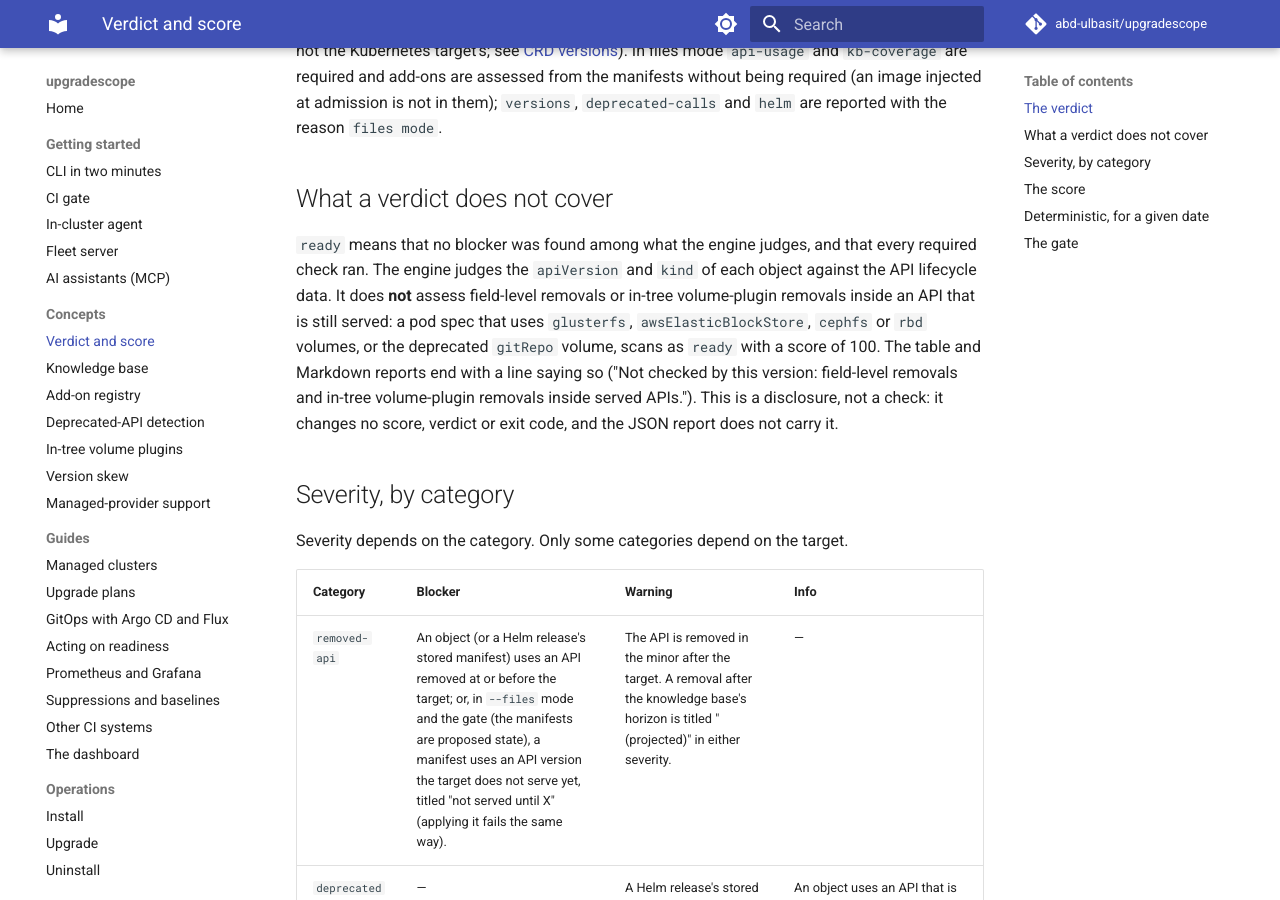
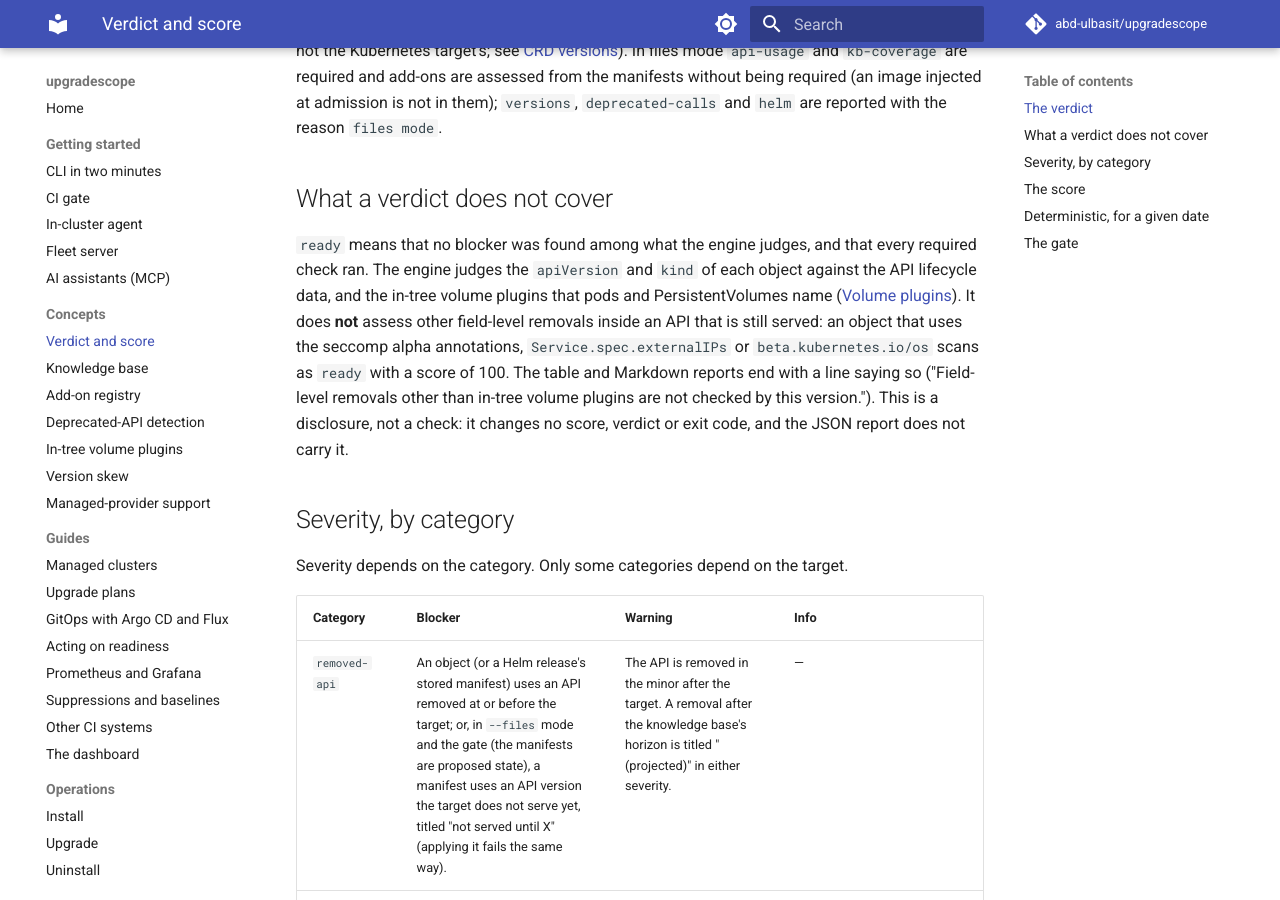
Before and after one commit to abd-ulbasit/upgradescope, an MkDocs documentation site: the page built from docs/concepts/verdict-and-score.md, in a window 1280 px wide and 900 px high, scrolled down 1592 px. Built offline with MkDocs 1.6.1 and Material for MkDocs 9.7.7, drawn with Linux system fonts in a browser that asks for light colours; comment, search, counter and statistics services are not loaded.

Commit message:
fix(cli): the scope line no longer lists in-tree volume plugins as unchecked
fix/engine-kb-remediation-and-scope added the closing line "Not checked
by this version: field-level removals and in-tree volume-plugin removals
inside served APIs."; feat/volume-plugin-removals checks those plugins.
cli.ScopeNotice now reads "Field-level removals other than in-tree
volume plugins are not checked by this version.", and the README, the
Verdict and score and Knowledge base pages and claim VS-16 say the same,
with examples of what is still not checked.

Refs #331, #351

Co-Authored-By: Claude Fable 5 <noreply@anthropic.com>

```diff
--- a/docs/concepts/verdict-and-score.md
+++ b/docs/concepts/verdict-and-score.md
@@ -77,13 +77,14 @@ the reason `files mode`.
 
 `ready` means that no blocker was found among what the engine judges, and
 that every required check ran. The engine judges the `apiVersion` and `kind`
-of each object against the API lifecycle data. It does **not** assess
-field-level removals or in-tree volume-plugin removals inside an API that is
-still served: a pod spec that uses `glusterfs`, `awsElasticBlockStore`,
-`cephfs` or `rbd` volumes, or the deprecated `gitRepo` volume, scans as
-`ready` with a score of 100. The table and Markdown reports end with a line
-saying so ("Not checked by this version: field-level removals and in-tree
-volume-plugin removals inside served APIs."). This is a disclosure, not a
+of each object against the API lifecycle data, and the in-tree volume
+plugins that pods and PersistentVolumes name ([Volume plugins](volume-plugins.md)).
+It does **not** assess other field-level removals inside an API that is
+still served: an object that uses the seccomp alpha annotations,
+`Service.spec.externalIPs` or `beta.kubernetes.io/os` scans as `ready` with a
+score of 100. The table and Markdown reports end with a line saying so
+("Field-level removals other than in-tree volume plugins are not checked by
+this version."). This is a disclosure, not a
 check: it changes no score, verdict or exit code, and the JSON report does
 not carry it.
 
```
Also changed, not shown: README.md (+8 -7 lines), docs/claims.md (+1 -1 lines), docs/concepts/knowledge-base.md (+5 -4 lines), 2 other files.
